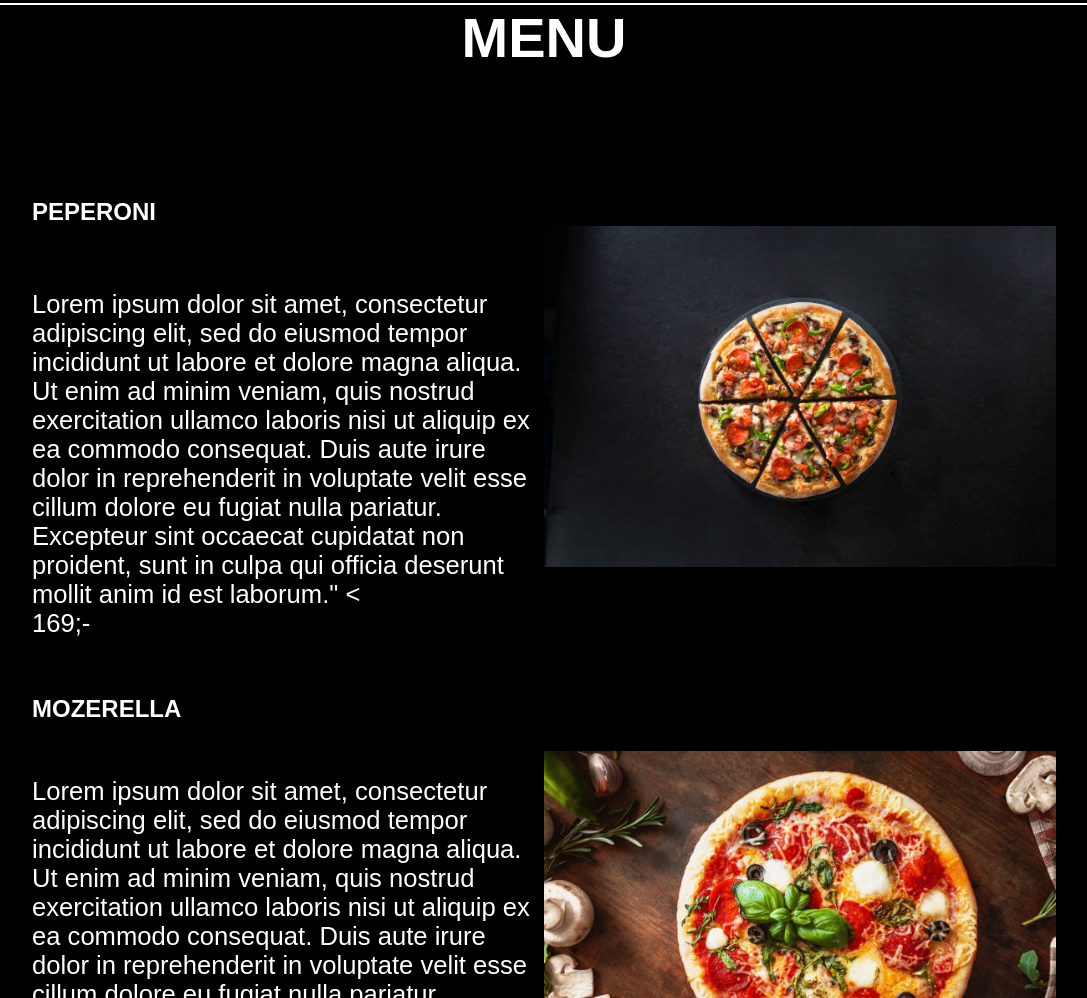
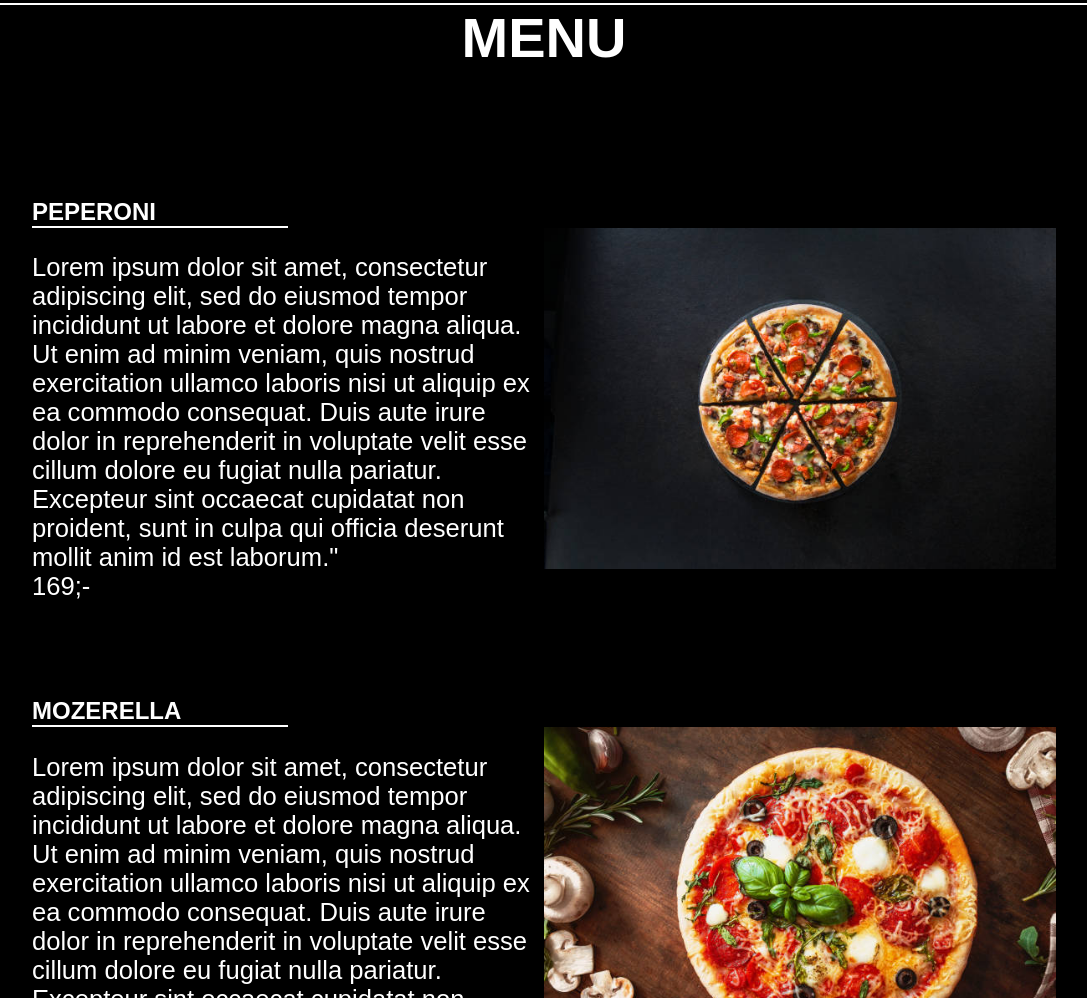
Before and after one commit to oysteinvh99/freaky-friday-4-real, a plain HTML site: page ny.html in a window 1280 px wide. Shown: the part 1010-2008 px from the top of the page, without its empty margins (96-1183 px from the left). Drawn offline with Linux system fonts and the light colour scheme.

Commit message:
Endringer

```diff
--- a/ny.css
+++ b/ny.css
@@ -17,9 +17,9 @@ h1{
 html{
   scroll-behavior: smooth;
 }
-/*--------------------------------*/
+
 /*             NAVBAR             */
-/*--------------------------------*/
+
 
 .navbar{
   width: 100%;
@@ -59,18 +59,18 @@ html{
   color: white;
 }
 
-/*--------------------------------*/
+
 /*            BAKGRNN             */
-/*--------------------------------*/
+
 
 
 .Bakgrunn img{
   width: 100%;
   padding-bottom: 2%;
 }
-/*--------------------------------*/
+
 /*            about               */
-/*--------------------------------*/
+
 .about p{
   width: 80%;
   text-align: center;
@@ -105,9 +105,9 @@ html{
 }
 
 
-/*--------------------------------*/
+
 /*            MENU                */
-/*--------------------------------*/
+
 
 .Menu h1{
   font-size: 3vw;
@@ -118,7 +118,7 @@ html{
 .Menu p{
   float: left;
   width: 40%;
-  padding-top: 5%;
+  padding-top: 2%;
   margin-left: 10%;
   font-size: 2.0vw;
   padding-bottom: 2%;
@@ -132,8 +132,11 @@ html{
 
 .Menu h2{
   color: white;
+  border-bottom: solid 2px white;
+  width: 20%;
   margin-left: 10%;
   font-size: 150%
+
 
 }
 
@@ -151,9 +154,11 @@ html{
 
 
 .Menu1 h1{
-
+border-bottom: solid 2px white;
+width: 20%;
 font-size: 150%;
 margin-left: 10%
+
 
 }
 
--- a/ny.html
+++ b/ny.html
@@ -32,14 +32,13 @@
           <h1>MENU</h1>
           <h2>PEPERONI</h2>
            <p>Lorem ipsum dolor sit amet, consectetur adipiscing elit, sed do eiusmod tempor incididunt ut labore et dolore magna aliqua. Ut enim ad minim veniam, quis nostrud exercitation ullamco laboris nisi ut aliquip ex ea commodo consequat. Duis aute irure dolor in reprehenderit in voluptate velit esse cillum dolore eu fugiat nulla pariatur. Excepteur sint occaecat cupidatat non proident, sunt in culpa qui officia deserunt mollit anim id est laborum."
-             <
+
                <br>169;-</br></p>
 
            <img src="pi.jpg" alt=>
        </div>
        <div class="Menu1">
            <h1>MOZERELLA</h1>
-           <h2>MOZERELLA</h2>
            <p>Lorem ipsum dolor sit amet, consectetur adipiscing elit, sed do eiusmod tempor incididunt ut labore et dolore magna aliqua. Ut enim ad minim veniam, quis nostrud exercitation ullamco laboris nisi ut aliquip ex ea commodo consequat. Duis aute irure dolor in reprehenderit in voluptate velit esse cillum dolore eu fugiat nulla pariatur. Excepteur sint occaecat cupidatat non proident, sunt in culpa qui officia deserunt mollit anim id est laborum."
 
               <br>169;-</br></p>
```
